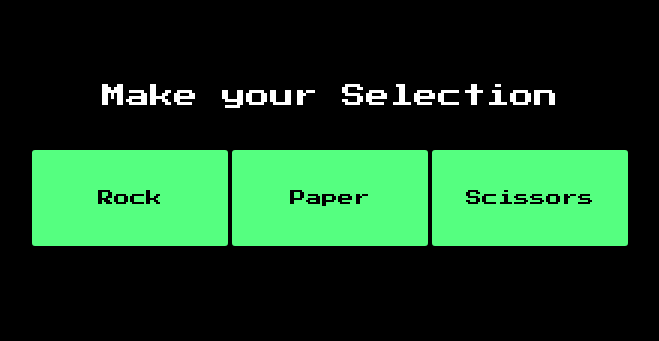
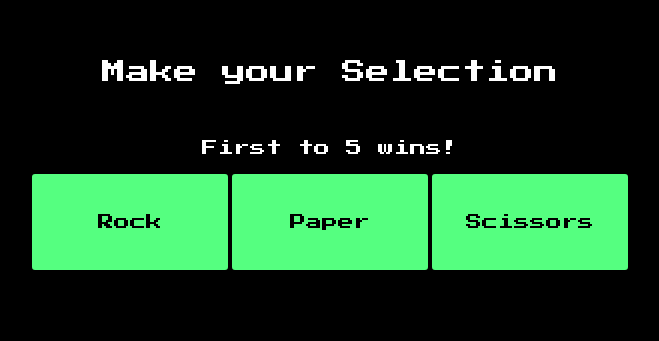
Before and after one commit to aliciaxl/rock-paper-scissors, a plain HTML site: page index.html in a window 1280 px wide. Shown: the part 221-562 px from the top of the page, without its empty margins (318-977 px from the left). Drawn offline with Linux system fonts and the light colour scheme.

Commit message:
added subheading for rules

```diff
--- a/index.html
+++ b/index.html
@@ -15,6 +15,7 @@
 
 <body>
     <p id="prompt">Make your Selection</p> <br>
+    <p id="subheading"> First to 5 wins! </p>
     <div class="buttons">
         <button id="rockbutton">Rock</button>
         <button id="paperbutton">Paper</button>
--- a/style.css
+++ b/style.css
@@ -21,6 +21,10 @@ body {
     display: flex;
     justify-content: center;
     align-items: center;
+}
+
+#subheading {
+    color: white;
 }
 
 .buttons {
```
